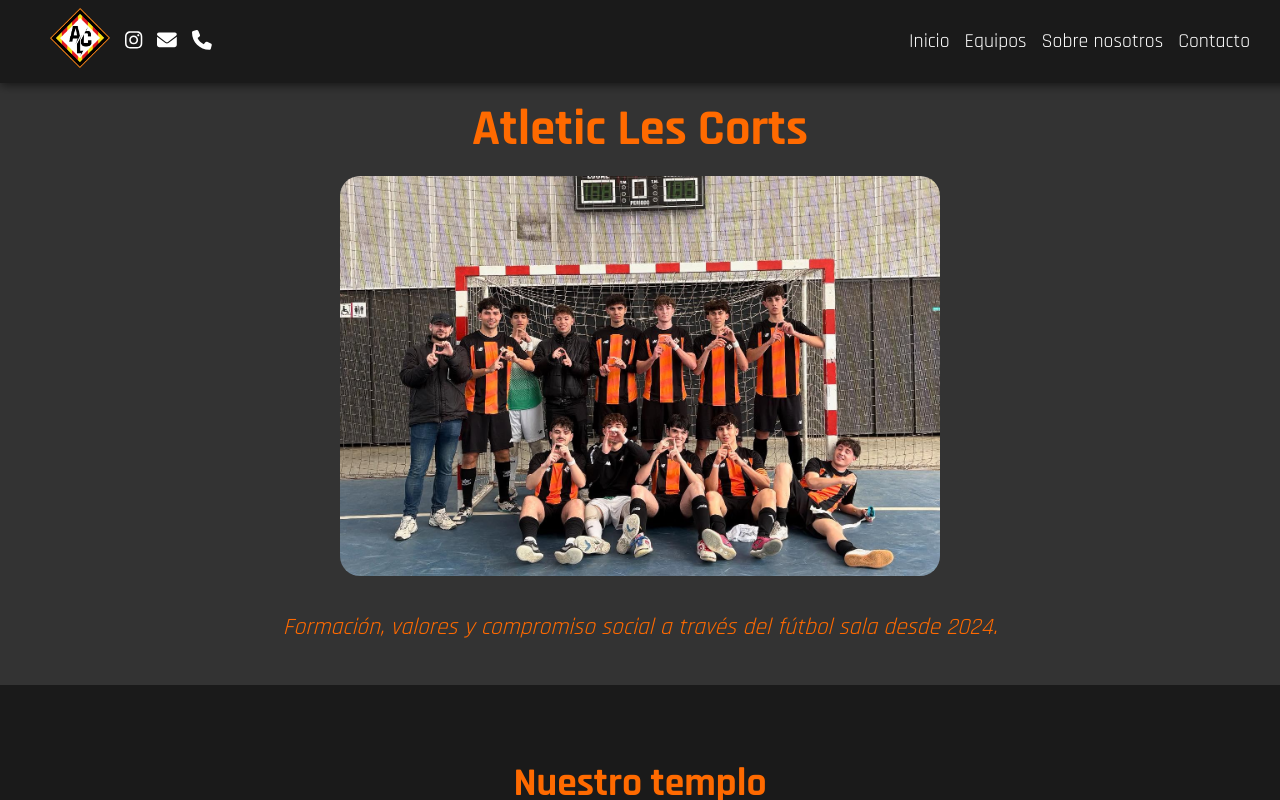
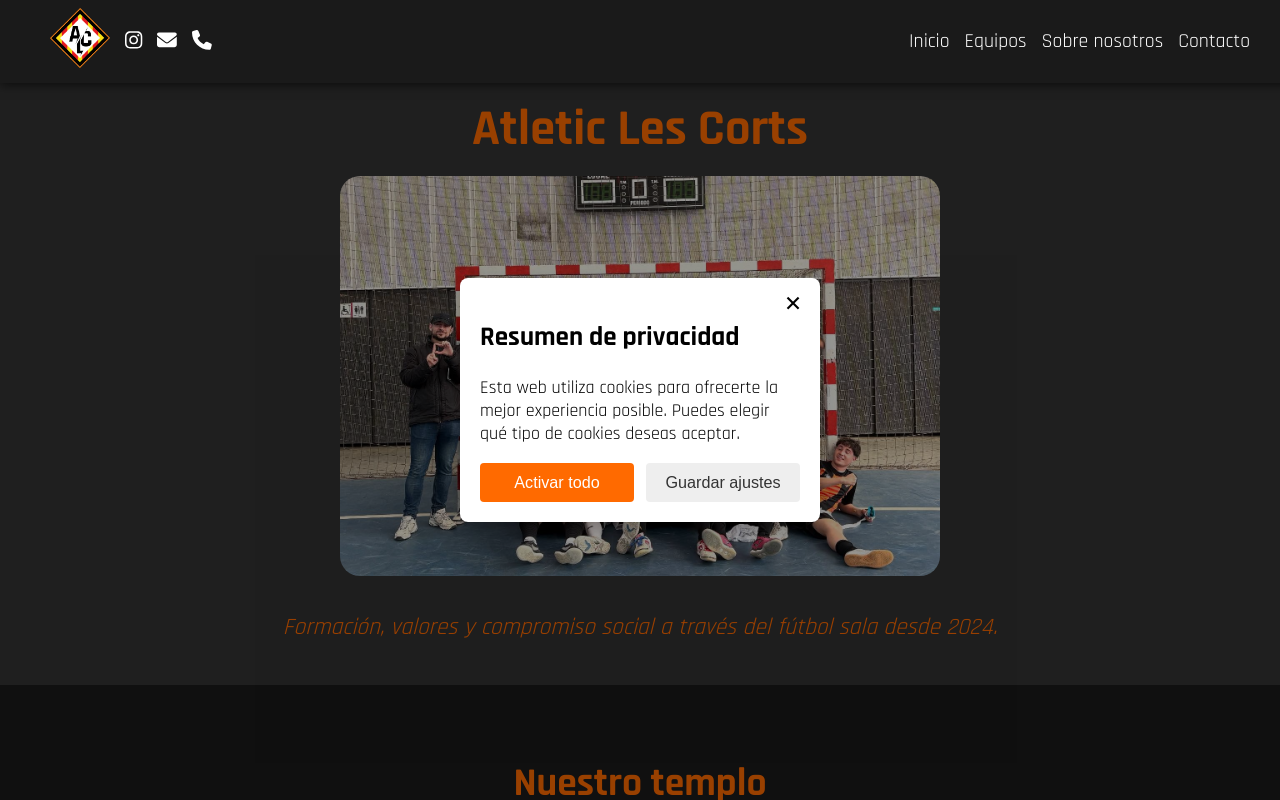
Before and after one commit to Rauljouman/atletic_lc_page, a Next.js app: page / in a window 1280 px wide. Shown: the top 800 px of the page. Built offline with nearby package versions, Linux system fonts and the light colour scheme.

Commit message:
mas fix y cookeis

```diff
--- a/src/components/ContactForm.jsx
+++ b/src/components/ContactForm.jsx
@@ -1,17 +1,8 @@
-import { useEffect, useRef, useState } from "react";
-import Cookies from "js-cookie";
 import styles from "./ContactForm.module.css";
+import { useRef } from "react";
 
 export default function ContactForm() {
   const formRef = useRef(null);
-  const [showMap, setShowMap] = useState(false);
-
-  useEffect(() => {
-    const consent = Cookies.get("mapConsent");
-    if (consent === "true") {
-      setShowMap(true);
-    }
-  }, []);
 
   const handleSubmit = () => {
     setTimeout(() => {
@@ -40,36 +31,39 @@
             <input type="text" id="nombre" name="Nombre" placeholder=" " required />
             <label htmlFor="nombre">Nombre</label>
           </div>
+
           <div className={styles.inputGroup}>
             <input type="email" id="email" name="Email usado" placeholder=" " required />
             <label htmlFor="email">Email</label>
           </div>
+
           <div className={styles.inputGroup}>
             <textarea name="Mensaje" id="mensaje" placeholder=" " required></textarea>
             <label htmlFor="mensaje">Mensaje</label>
           </div>
+
           <div className={styles.buttonWrapper}>
             <button type="submit" className={styles.button}>Enviar</button>
           </div>
+
           <input type="hidden" name="_captcha" value="false" />
           <input type="hidden" name="_subject" value="¡Nuevo mensaje desde tu web! 📨" />
           <input type="hidden" name="_blacklist" value="email,name" />
           <input type="hidden" name="_next" value="https://www.instagram.com/atlescortsfs/?hl=es" />
         </form>
 
-        {showMap && (
         <div className={styles.mapBox}>
           <iframe
-              src="https://www.google.com/maps/embed?pb=..."
-              title="Ubicación del campo Atletic Les Corts"
+            src="https://www.google.com/maps/embed?pb=!1m18!1m12!1m3!1d2993.665751111211!2d2.117118174796338!3d41.38134619637175!2m3!1f0!2f0!3f0!3m2!1i1024!2i768!4f13.1!3m3!1m2!1s0x12a498f61c685557%3A0x1b76e51044aa9154!2sCamp%20de%20futbol%20sala%20CEM%20Ar%C3%ADstides%20Maillol!5e0!3m2!1sca!2ses!4v1750974221303!5m2!1sca!2ses"
+            title="Ubicación del campo Atlétic Les Corts Futsal"
             width="100%"
             height="300"
             style={{ border: 0, borderRadius: "8px" }}
+            allowFullScreen=""
             loading="lazy"
             referrerPolicy="no-referrer-when-downgrade"
-            />
+          ></iframe>
         </div>
-        )}
       </div>
     </section>
   );
--- a/src/components/CookieConsentBanner.jsx
+++ /dev/null
@@ -1,25 +0,0 @@
-import CookieConsent from "react-cookie-consent";
-import Cookies from "js-cookie";
-
-export default function CookieConsentBanner() {
-  return (
-    <CookieConsent
-      enableDeclineButton
-      style={{ background: "#fff", color: "#333", padding: "20px" }}
-      buttonStyle={{ background: "#ff6a00", color: "#fff" }}
-      declineButtonStyle={{ background: "#ccc", color: "#333" }}
-      cookieName="siteConsent"
-      onAccept={() => Cookies.set("siteConsent", "all", { expires: 365 })}
-      onDecline={() => Cookies.set("siteConsent", "essential", { expires: 365 })}
-    >
-      <h3>Resumen de privacidad</h3>
-      <p>Esta web usa cookies esenciales y de terceros. Puedes elegir.</p>
-      <button onClick={() => Cookies.set("siteConsent", "all", { expires: 365 })}>
-        Activar todo
-      </button>
-      <button onClick={() => Cookies.set("siteConsent", "essential", { expires: 365 })}>
-        Guardar ajustes
-      </button>
-    </CookieConsent>
-  );
-}
--- /dev/null
+++ b/src/components/CookieConsentPanel.jsx
@@ -0,0 +1,43 @@
+import { useState, useEffect } from "react";
+import Cookies from "js-cookie";
+import styles from "./CookieConsentPanel.module.css";
+
+export default function CookieConsentPanel() {
+  const [visible, setVisible] = useState(false);
+  const consent = Cookies.get("siteConsent");
+
+  useEffect(() => {
+    if (!consent) {
+      setVisible(true);
+    }
+  }, [consent]);
+
+  const saveConsent = (choice) => {
+    Cookies.set("siteConsent", choice, { expires: 365 });
+    setVisible(false);
+  };
+
+  if (!visible) return null;
+
+  return (
+    <div className={styles.overlay}>
+      <div className={styles.panel}>
+        <button className={styles.close} onClick={() => saveConsent("essential")}>
+          ✕
+        </button>
+        <h2 className="title">Resumen de privacidad</h2>
+        <p className="description">
+          Esta web utiliza cookies para ofrecerte la mejor experiencia posible. Puedes elegir qué tipo de cookies deseas aceptar.
+        </p>
+        <div className={styles.buttons}>
+          <button onClick={() => saveConsent("all")} className={styles.acceptAll}>
+            Activar todo
+          </button>
+          <button onClick={() => saveConsent("essential")} className={styles.save}>
+            Guardar ajustes
+          </button>
+        </div>
+      </div>
+    </div>
+  );
+}
--- /dev/null
+++ b/src/components/CookieConsentPanel.module.css
@@ -0,0 +1,67 @@
+.overlay {
+  position: fixed;
+  inset: 0;
+  background: rgba(0, 0, 0, 0.4);
+  display: flex;
+  justify-content: center;
+  align-items: center;
+  z-index: 999;
+}
+
+.panel {
+  background: #fff;
+  padding: 20px;
+  width: 320px;
+  border-radius: 8px;
+  position: relative;
+  box-shadow: 0 4px 16px rgba(0,0,0,0.2);
+  text-align: left;
+}
+
+.close {
+  position: absolute;
+  top: 12px;
+  right: 12px;
+  border: none;
+  background: transparent;
+  font-size: 1.2rem;
+  cursor: pointer;
+}
+
+.title h2 {
+  margin-top: 0;
+  font-size: 1.4rem;
+  color: #333;
+}
+
+.description {
+  font-size: 0.95rem;
+  color: #555;
+  margin: 16px 0;
+}
+
+.buttons {
+  display: flex;
+  gap: 12px;
+  margin-top: 16px;
+}
+
+.acceptAll,
+.save {
+  flex: 1;
+  padding: 10px;
+  border: none;
+  border-radius: 4px;
+  cursor: pointer;
+  font-size: 0.9rem;
+}
+
+.acceptAll {
+  background: #ff6a00;
+  color: #fff;
+}
+
+.save {
+  background: #eee;
+  color: #333;
+}
--- a/src/pages/_app.js
+++ b/src/pages/_app.js
@@ -2,7 +2,7 @@
 import Header from "@/components/Header";
 import Footer from "@/components/Footer";
 import { Rajdhani } from "next/font/google";
-import CookieConsentBanner from "@/components/CookieConsentBanner";
+import CookieConsentPanel from "@/components/CookieConsentPanel";
 
 const rajdhani = Rajdhani({
   subsets: ["latin"],
@@ -19,7 +19,7 @@
           <Component {...pageProps} />
         </main>
       </div>
-      <CookieConsentBanner />
+      <CookieConsentPanel />
       <Footer />
     </div>
   );
```
Lines whose indentation alone changed are shown as unchanged.
